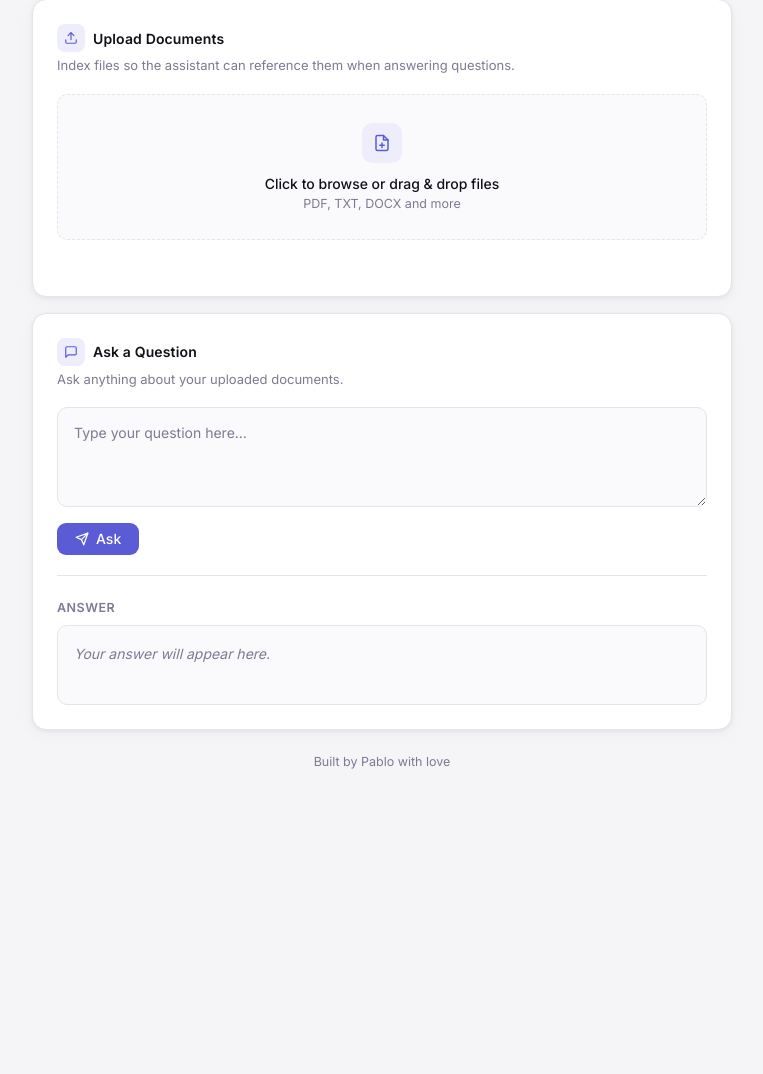
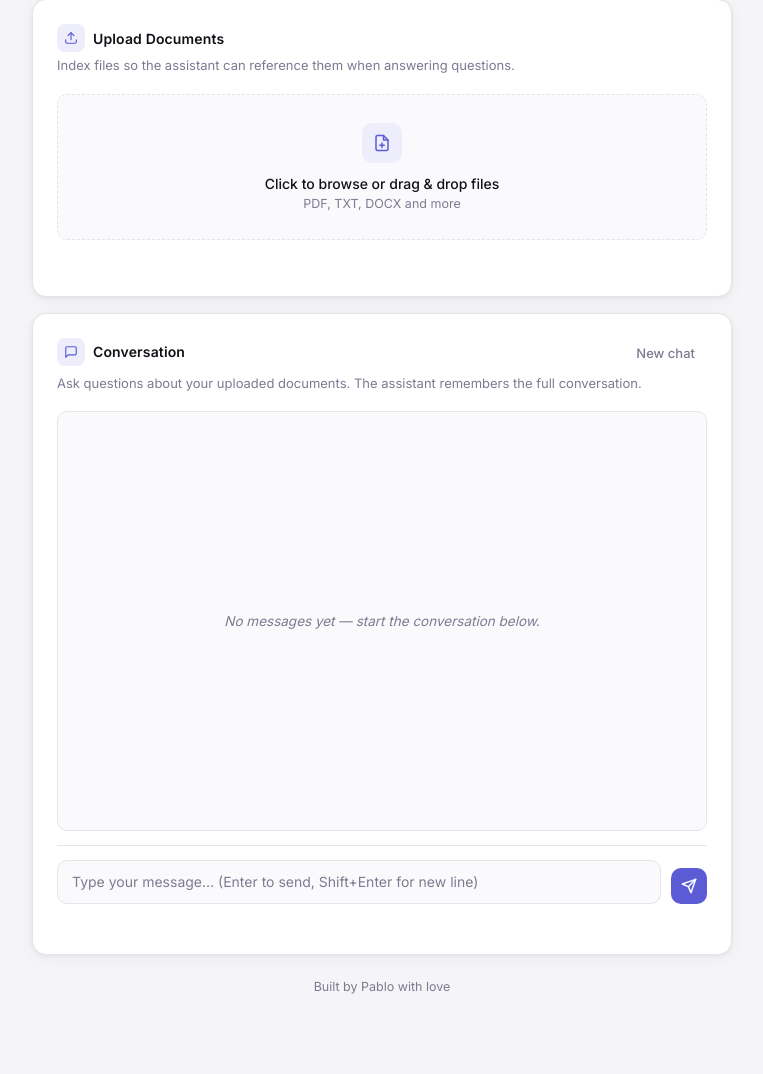
Before and after one commit to pablogarciaprado/rag-chatbot, a FastAPI app: page / in a window 1280 px wide. Shown: the part 232-1306 px from the top of the page, without its empty margins (258-1021 px from the left). Before the commit the page ends 1001 px from the top, so only its background shows below. Run offline with FastAPI, Linux system fonts and the light colour scheme; parts of the project's set-up code (start-up, migrations or seed data) failed here and were passed over.

Commit message:
Refactor conversation handling in the application. Updated the query function to accept a full message history for context. Introduced a new Message model in schemas.py to structure conversation turns. Enhanced frontend chat functionality with improved message rendering and state management. Updated styles for chat interface in index.html to support new features.

```diff
--- a/app/app.py
+++ b/app/app.py
@@ -150,7 +150,12 @@ def query(request: QueryRequest) -> QueryResponse:
     try:
         llm_provider = GeminiFlashLiteProvider() # this could be changed depending on the provider to use
         chain = get_chain(llm_provider)
-        answer = chain.invoke(question)
+
+        # Build the full messages list: prior turns + the current question.
+        messages = [{"role": m.role, "content": m.content} for m in request.history]
+        messages.append({"role": "user", "content": question})
+
+        answer = chain.invoke(messages)
         return QueryResponse(answer=answer)
     except RuntimeError as e:
         # Surface "no docs uploaded" type issues as a client error.
--- a/frontend/static/app.js
+++ b/frontend/static/app.js
@@ -1,45 +1,159 @@
 const $ = (id) => document.getElementById(id);
 
-// ── Ask question ──────────────────────────────────────────────────────────────
+// Conversation history: array of { role: "user" | "assistant", content: string }
+// Does NOT include the in-flight message — it is appended only after success.
+let conversationHistory = [];
+let isThinking = false;
 
-async function askQuestion() {
-  const question = $("question").value.trim();
-  const answerEl = $("answer");
-  const statusEl = $("statusText");
-  const askBtn   = $("askBtn");
+// ── Chat rendering ────────────────────────────────────────────────────────────
+
+function appendMessage(role, content) {
+  const chatWindow = $("chatWindow");
+
+  // Remove empty-state placeholder on first real message.
+  const emptyEl = $("chatEmpty");
+  if (emptyEl) emptyEl.remove();
+
+  const msg = document.createElement("div");
+  msg.className = `msg ${role}`;
+
+  const label = document.createElement("div");
+  label.className = "msg-label";
+  label.textContent = role === "user" ? "You" : "Assistant";
+
+  const bubble = document.createElement("div");
+  bubble.className = "msg-bubble";
+  bubble.textContent = content;
+
+  msg.appendChild(label);
+  msg.appendChild(bubble);
+  chatWindow.appendChild(msg);
+  chatWindow.scrollTop = chatWindow.scrollHeight;
+}
+
+function showThinkingBubble() {
+  const chatWindow = $("chatWindow");
+
+  const emptyEl = $("chatEmpty");
+  if (emptyEl) emptyEl.remove();
+
+  const msg = document.createElement("div");
+  msg.id = "thinkingMsg";
+  msg.className = "msg assistant";
+
+  const label = document.createElement("div");
+  label.className = "msg-label";
+  label.textContent = "Assistant";
+
+  const bubble = document.createElement("div");
+  bubble.className = "msg-bubble thinking";
+  bubble.innerHTML = `<span class="spinner"></span> Thinking\u2026`;
+
+  msg.appendChild(label);
+  msg.appendChild(bubble);
+  chatWindow.appendChild(msg);
+  chatWindow.scrollTop = chatWindow.scrollHeight;
+}
+
+function removeThinkingBubble() {
+  const el = $("thinkingMsg");
+  if (el) el.remove();
+}
+
+function restoreEmptyState() {
+  const chatWindow = $("chatWindow");
+  if (chatWindow.children.length === 0) {
+    const empty = document.createElement("div");
+    empty.className = "chat-empty";
+    empty.id = "chatEmpty";
+    empty.textContent = "No messages yet \u2014 start the conversation below.";
+    chatWindow.appendChild(empty);
+  }
+}
+
+// ── Send message ──────────────────────────────────────────────────────────────
+
+async function sendMessage() {
+  if (isThinking) return;
+
+  const textarea  = $("question");
+  const statusEl  = $("statusText");
+  const askBtn    = $("askBtn");
+  const question  = textarea.value.trim();
 
   if (!question) {
-    setStatus(statusEl, "Please enter a question.", "muted");
+    setStatus(statusEl, "Please type a message first.", "muted");
     return;
   }
 
+  // Optimistically render the user bubble and clear the input.
+  appendMessage("user", question);
+  textarea.value = "";
+  autoResize(textarea);
+  setStatus(statusEl, "", "");
+
+  // Lock UI and show thinking indicator.
+  isThinking = true;
   askBtn.disabled = true;
-  answerEl.textContent = "";
-  answerEl.classList.add("empty");
-  setStatus(statusEl, "thinking", "loading");
+  showThinkingBubble();
 
   try {
     const res = await fetch("/query", {
       method: "POST",
       headers: { "Content-Type": "application/json" },
-      body: JSON.stringify({ question }),
+      body: JSON.stringify({
+        question,
+        history: conversationHistory,  // all prior turns, not including current question
+      }),
     });
 
+    removeThinkingBubble();
+
     if (!res.ok) {
-      const text = await res.text();
-      setStatus(statusEl, `Error ${res.status}: ${text}`, "error");
+      let detail = `Error ${res.status}`;
+      try {
+        const body = await res.json();
+        detail = body.detail ?? detail;
+      } catch {
+        detail = (await res.text()) || detail;
+      }
+      setStatus(statusEl, detail, "error");
       return;
     }
 
     const data = await res.json();
-    answerEl.textContent = data.answer ?? "";
-    answerEl.classList.remove("empty");
-    setStatus(statusEl, "", "");
-  } catch (e) {
+    const answer = data.answer ?? "";
+
+    appendMessage("assistant", answer);
+
+    // Commit both turns to history after a successful round-trip.
+    conversationHistory.push({ role: "user",      content: question });
+    conversationHistory.push({ role: "assistant", content: answer  });
+
+  } catch {
+    removeThinkingBubble();
     setStatus(statusEl, "Request failed. Please try again.", "error");
   } finally {
+    isThinking = false;
     askBtn.disabled = false;
+    textarea.focus();
   }
+}
+
+// ── Clear / new chat ──────────────────────────────────────────────────────────
+
+function clearChat() {
+  $("chatWindow").innerHTML = "";
+  conversationHistory = [];
+  setStatus($("statusText"), "", "");
+  restoreEmptyState();
+}
+
+// ── Auto-resize textarea ──────────────────────────────────────────────────────
+
+function autoResize(textarea) {
+  textarea.style.height = "auto";
+  textarea.style.height = Math.min(textarea.scrollHeight, 140) + "px";
 }
 
 // ── Upload files ──────────────────────────────────────────────────────────────
@@ -61,16 +175,16 @@ async function uploadFiles(files) {
 }
 
 async function handleFiles(fileList) {
-  const files = Array.from(fileList);
+  const files    = Array.from(fileList);
   const statusEl = $("uploadStatus");
 
   if (files.length === 0) return;
 
   $("uploadZone").classList.remove("dragging");
-  setUploadStatus(statusEl, `Uploading ${files.length} file(s)…`, "");
+  setUploadStatus(statusEl, `Uploading ${files.length} file(s)\u2026`, "");
 
   try {
-    const data = await uploadFiles(files);
+    const data    = await uploadFiles(files);
     const saved   = data.saved?.length   ?? 0;
     const skipped = data.skipped?.length ?? 0;
     const msg = `${saved} file${saved !== 1 ? "s" : ""} uploaded successfully.${
@@ -90,9 +204,6 @@ function wireUpload() {
   const zone      = $("uploadZone");
   const fileInput = $("fileInput");
 
-  // Click-to-open is handled natively by the <label for="fileInput"> in HTML.
-  // JS only needs to handle drag-and-drop and the change event.
-
   fileInput.addEventListener("change", () => {
     if (fileInput.files?.length) handleFiles(fileInput.files);
   });
@@ -110,23 +221,30 @@ function wireUpload() {
   });
 }
 
-function wireAskButton() {
-  $("askBtn").addEventListener("click", askQuestion);
-  $("question").addEventListener("keydown", (e) => {
-    if (e.key === "Enter" && (e.ctrlKey || e.metaKey)) askQuestion();
+function wireChat() {
+  const textarea = $("question");
+
+  $("askBtn").addEventListener("click", sendMessage);
+  $("clearBtn").addEventListener("click", clearChat);
+
+  textarea.addEventListener("keydown", (e) => {
+    if (e.key === "Enter" && !e.shiftKey) {
+      e.preventDefault();
+      sendMessage();
+    }
   });
+
+  textarea.addEventListener("input", () => autoResize(textarea));
 }
 
 // ── Helpers ───────────────────────────────────────────────────────────────────
 
 function setStatus(el, message, type) {
   if (type === "loading") {
-    el.innerHTML = `<span class="spinner"></span> Working…`;
+    el.innerHTML = `<span class="spinner"></span> Working\u2026`;
   } else {
     el.textContent = message;
-    el.style.color = type === "error"
-      ? "var(--danger)"
-      : "var(--text-muted)";
+    el.style.color = type === "error" ? "var(--danger)" : "var(--text-muted)";
   }
 }
 
@@ -136,4 +254,4 @@ function setUploadStatus(el, message, type) {
 }
 
 wireUpload();
-wireAskButton();
+wireChat();
--- a/frontend/templates/index.html
+++ b/frontend/templates/index.html
@@ -70,9 +70,7 @@
         margin-bottom: 16px;
       }
 
-      .header-badge svg {
-        flex-shrink: 0;
-      }
+      .header-badge svg { flex-shrink: 0; }
 
       h1 {
         font-size: 32px;
@@ -189,54 +187,6 @@
       #uploadStatus.success { color: var(--success); }
       #uploadStatus.error   { color: var(--danger); }
 
-      /* ── Question & Answer ── */
-      .textarea-wrapper {
-        position: relative;
-      }
-
-      textarea {
-        width: 100%;
-        min-height: 100px;
-        font-family: var(--font);
-        font-size: 14px;
-        line-height: 1.6;
-        color: var(--text);
-        background: #fafafc;
-        border: 1.5px solid var(--border);
-        border-radius: 10px;
-        padding: 14px 16px;
-        resize: vertical;
-        outline: none;
-        transition: border-color .15s;
-      }
-
-      textarea:focus {
-        border-color: var(--accent);
-        background: #fff;
-      }
-
-      textarea::placeholder { color: var(--text-muted); }
-
-      .textarea-hint {
-        position: absolute;
-        bottom: 12px;
-        right: 14px;
-        font-size: 11.5px;
-        color: var(--text-muted);
-        pointer-events: none;
-        opacity: 0;
-        transition: opacity .15s;
-      }
-
-      textarea:focus ~ .textarea-hint { opacity: 1; }
-
-      .actions {
-        display: flex;
-        align-items: center;
-        gap: 12px;
-        margin-top: 12px;
-      }
-
       /* ── Button ── */
       .btn {
         display: inline-flex;
@@ -251,6 +201,7 @@
         cursor: pointer;
         transition: background .15s, opacity .15s, transform .1s;
         line-height: 1;
+        white-space: nowrap;
       }
 
       .btn:active { transform: scale(.98); }
@@ -267,12 +218,22 @@
         cursor: not-allowed;
       }
 
-      #statusText {
+      .btn-ghost {
+        background: transparent;
+        color: var(--text-muted);
+        padding: 7px 12px;
         font-size: 13px;
-        color: var(--text-muted);
-        display: flex;
-        align-items: center;
-        gap: 6px;
+      }
+
+      .btn-ghost:hover:not(:disabled) {
+        background: var(--bg);
+        color: var(--text);
+      }
+
+      .btn-icon {
+        padding: 10px;
+        border-radius: 10px;
+        flex-shrink: 0;
       }
 
       /* ── Spinner ── */
@@ -288,40 +249,150 @@
         flex-shrink: 0;
       }
 
-      /* ── Answer block ── */
-      .answer-label {
-        font-size: 12.5px;
+      /* ── Chat window ── */
+      .chat-window {
+        height: 420px;
+        overflow-y: auto;
+        padding: 4px 2px;
+        display: flex;
+        flex-direction: column;
+        gap: 14px;
+        scroll-behavior: smooth;
+        border: 1px solid var(--border);
+        border-radius: 10px;
+        background: #fafafc;
+        padding: 16px;
+      }
+
+      .chat-empty {
+        flex: 1;
+        display: flex;
+        align-items: center;
+        justify-content: center;
+        color: var(--text-muted);
+        font-size: 13.5px;
+        font-style: italic;
+        text-align: center;
+        padding: 20px;
+      }
+
+      /* ── Message bubbles ── */
+      .msg {
+        display: flex;
+        flex-direction: column;
+        max-width: 82%;
+        gap: 4px;
+      }
+
+      .msg.user {
+        align-self: flex-end;
+        align-items: flex-end;
+      }
+
+      .msg.assistant {
+        align-self: flex-start;
+        align-items: flex-start;
+      }
+
+      .msg-label {
+        font-size: 11px;
         font-weight: 600;
-        letter-spacing: .04em;
+        letter-spacing: .05em;
         text-transform: uppercase;
         color: var(--text-muted);
-        margin-top: 24px;
-        margin-bottom: 10px;
+        padding: 0 4px;
       }
 
-      .answer-box {
-        background: #fafafc;
-        border: 1px solid var(--border);
-        border-radius: 10px;
-        padding: 16px;
-        min-height: 80px;
+      .msg-bubble {
+        padding: 10px 14px;
         font-size: 14px;
-        line-height: 1.7;
-        color: var(--text);
+        line-height: 1.65;
         white-space: pre-wrap;
         word-break: break-word;
       }
 
-      .answer-box.empty {
+      .msg.user .msg-bubble {
+        background: var(--accent);
+        color: #fff;
+        border-radius: 14px 14px 4px 14px;
+      }
+
+      .msg.assistant .msg-bubble {
+        background: var(--surface);
+        color: var(--text);
+        border: 1px solid var(--border);
+        border-radius: 14px 14px 14px 4px;
+      }
+
+      .msg.assistant .msg-bubble.thinking {
+        display: flex;
+        align-items: center;
+        gap: 8px;
         color: var(--text-muted);
         font-style: italic;
+        font-size: 13px;
       }
 
-      /* ── Divider ── */
-      .divider {
-        height: 1px;
-        background: var(--border);
-        margin: 20px 0;
+      /* ── Chat input area ── */
+      .chat-input-area {
+        margin-top: 14px;
+        border-top: 1px solid var(--border);
+        padding-top: 14px;
+      }
+
+      .chat-input-row {
+        display: flex;
+        align-items: flex-end;
+        gap: 10px;
+      }
+
+      .chat-textarea {
+        flex: 1;
+        min-height: 44px;
+        max-height: 140px;
+        font-family: var(--font);
+        font-size: 14px;
+        line-height: 1.55;
+        color: var(--text);
+        background: #fafafc;
+        border: 1.5px solid var(--border);
+        border-radius: 10px;
+        padding: 10px 14px;
+        resize: none;
+        outline: none;
+        overflow-y: auto;
+        transition: border-color .15s;
+      }
+
+      .chat-textarea:focus {
+        border-color: var(--accent);
+        background: #fff;
+      }
+
+      .chat-textarea::placeholder { color: var(--text-muted); }
+
+      .chat-input-meta {
+        display: flex;
+        align-items: center;
+        justify-content: space-between;
+        margin-top: 8px;
+        min-height: 18px;
+      }
+
+      #statusText {
+        font-size: 12.5px;
+        color: var(--text-muted);
+        display: flex;
+        align-items: center;
+        gap: 6px;
+      }
+
+      /* ── Card header row (title + action button) ── */
+      .card-header-row {
+        display: flex;
+        align-items: center;
+        justify-content: space-between;
+        margin-bottom: 4px;
       }
 
       /* ── Footer ── */
@@ -377,37 +448,47 @@
         <div id="uploadStatus"></div>
       </div>
 
-      <!-- Ask card -->
+      <!-- Chat card -->
       <div class="card">
+        <div class="card-header-row">
           <div class="card-title">
             <span class="card-title-icon">
               <svg width="14" height="14" fill="none" stroke="currentColor" stroke-width="2" stroke-linecap="round" stroke-linejoin="round" viewBox="0 0 24 24">
                 <path d="M21 15a2 2 0 0 1-2 2H7l-4 4V5a2 2 0 0 1 2-2h14a2 2 0 0 1 2 2z"/>
               </svg>
             </span>
-          Ask a Question
+            Conversation
           </div>
-        <p class="card-description">Ask anything about your uploaded documents.</p>
+          <button id="clearBtn" class="btn btn-ghost" type="button">New chat</button>
+        </div>
+        <p class="card-description">Ask questions about your uploaded documents. The assistant remembers the full conversation.</p>
 
-        <div class="textarea-wrapper">
-          <textarea id="question" placeholder="Type your question here…" autocomplete="off" spellcheck="true"></textarea>
-          <span class="textarea-hint">⌘ Enter to send</span>
+        <!-- Message history -->
+        <div id="chatWindow" class="chat-window">
+          <div class="chat-empty" id="chatEmpty">No messages yet — start the conversation below.</div>
         </div>
 
-        <div class="actions">
-          <button id="askBtn" class="btn btn-primary" type="button">
-            <svg width="14" height="14" fill="none" stroke="currentColor" stroke-width="2.2" stroke-linecap="round" stroke-linejoin="round" viewBox="0 0 24 24">
+        <!-- Input area -->
+        <div class="chat-input-area">
+          <div class="chat-input-row">
+            <textarea
+              id="question"
+              class="chat-textarea"
+              placeholder="Type your message… (Enter to send, Shift+Enter for new line)"
+              autocomplete="off"
+              spellcheck="true"
+              rows="1"
+            ></textarea>
+            <button id="askBtn" class="btn btn-primary btn-icon" type="button" title="Send">
+              <svg width="16" height="16" fill="none" stroke="currentColor" stroke-width="2.2" stroke-linecap="round" stroke-linejoin="round" viewBox="0 0 24 24">
                 <line x1="22" y1="2" x2="11" y2="13"/><polygon points="22 2 15 22 11 13 2 9 22 2"/>
               </svg>
-            Ask
             </button>
+          </div>
+          <div class="chat-input-meta">
             <span id="statusText"></span>
           </div>
-
-        <div class="divider"></div>
-
-        <div class="answer-label">Answer</div>
-        <div id="answer" class="answer-box empty">Your answer will appear here.</div>
+        </div>
       </div>
 
       <footer class="footer">Built by Pablo with love</footer>
--- a/src/prompt/system_prompt.txt
+++ b/src/prompt/system_prompt.txt
@@ -1 +1 @@
-You are a helpful assistant.
+You are a helpful assistant. Try to be concise, while making sure you provide meaningful answers.
```
Also changed, not shown: app/schemas.py (+16 -1 lines), rag/rag.py (+8 -6 lines). Lines whose indentation alone changed are shown as unchanged.
